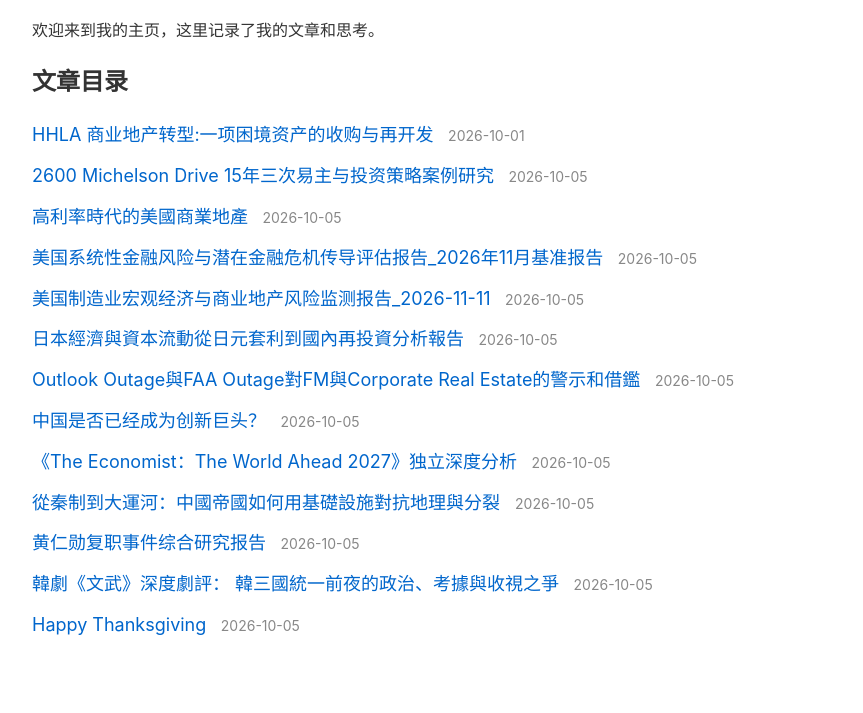
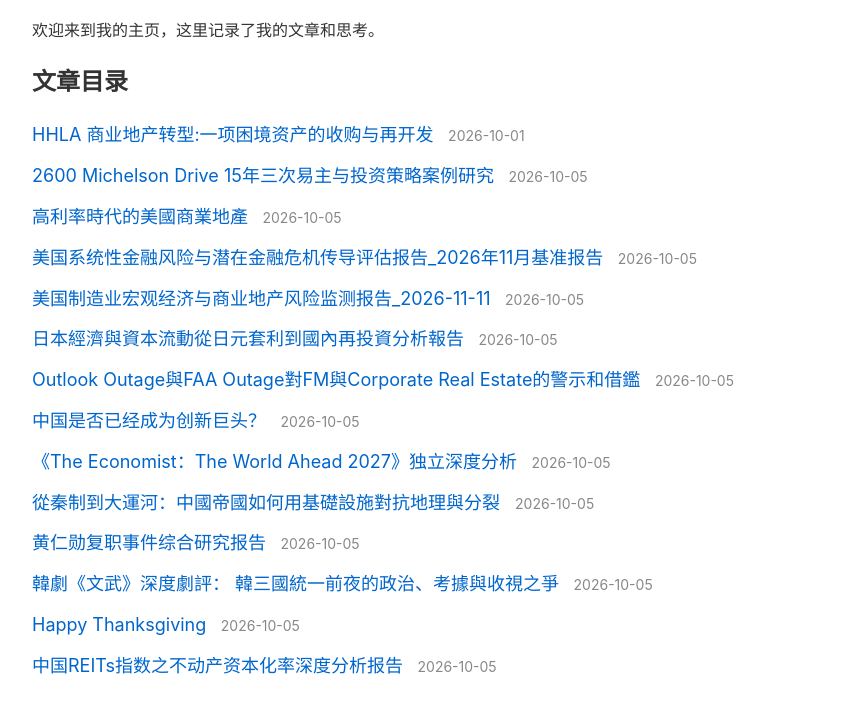
Before and after one commit to Jerioooo/Research, a plain HTML site: page index.html in a window 1280 px wide. Shown: the part 107-820 px from the top of the page, without its empty margins (208-1071 px from the left). Drawn offline with Linux system fonts and the light colour scheme.

Commit message:
Add new article link for 中国REITs分析报告

```diff
--- a/index.html
+++ b/index.html
@@ -101,6 +101,10 @@
             <a href="article13.html">Happy Thanksgiving</a>
             <span class="date">2026-10-05</span>
         </li>
+        <li>
+            <a href="article14.html">中国REITs指数之不动产资本化率深度分析报告</a>
+            <span class="date">2026-10-05</span>
+        </li>
         <!-- 以后有新文章，直接在这里加一行 <li>...</li> 即可 -->
     </ul>
 
```
